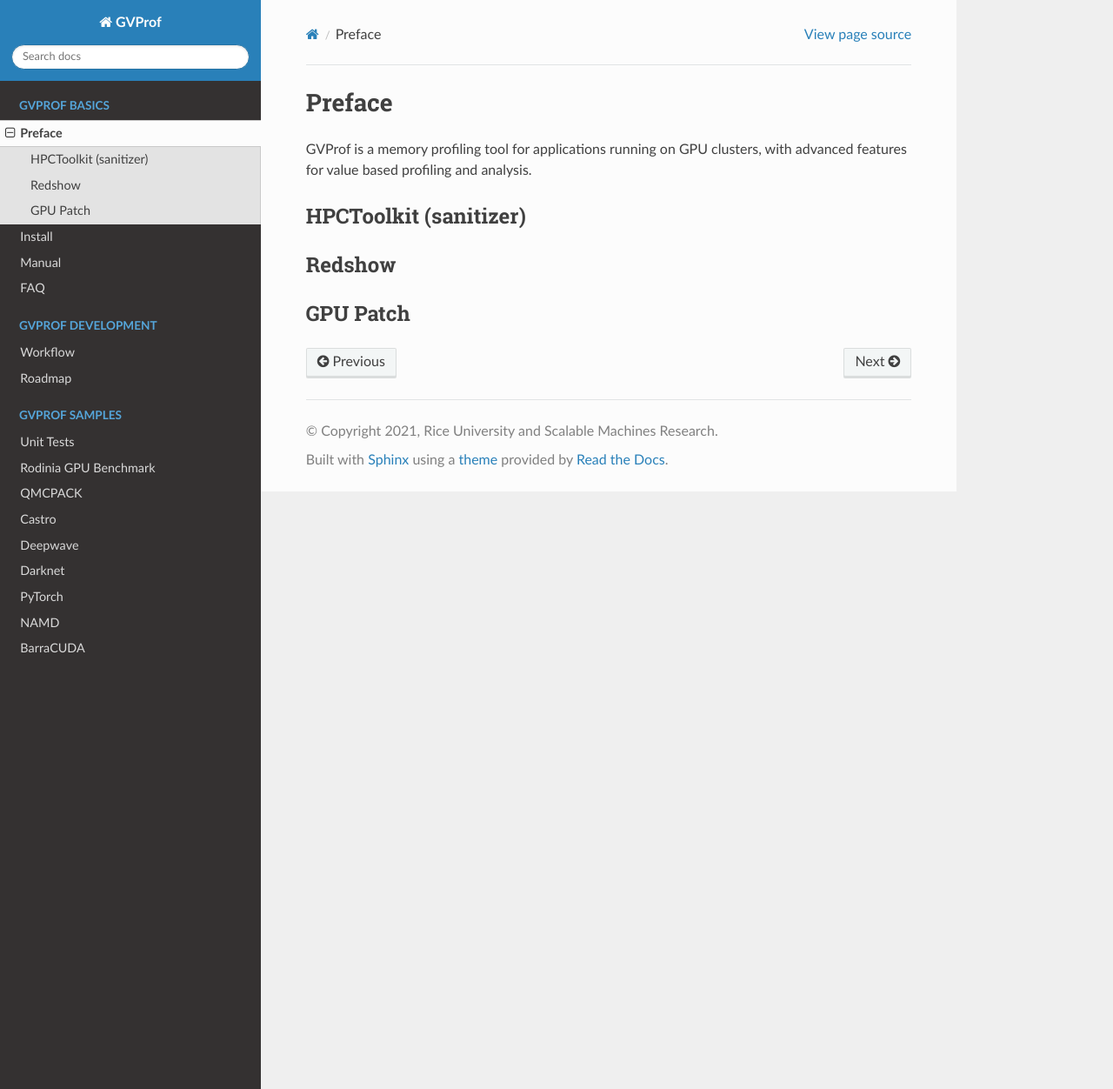
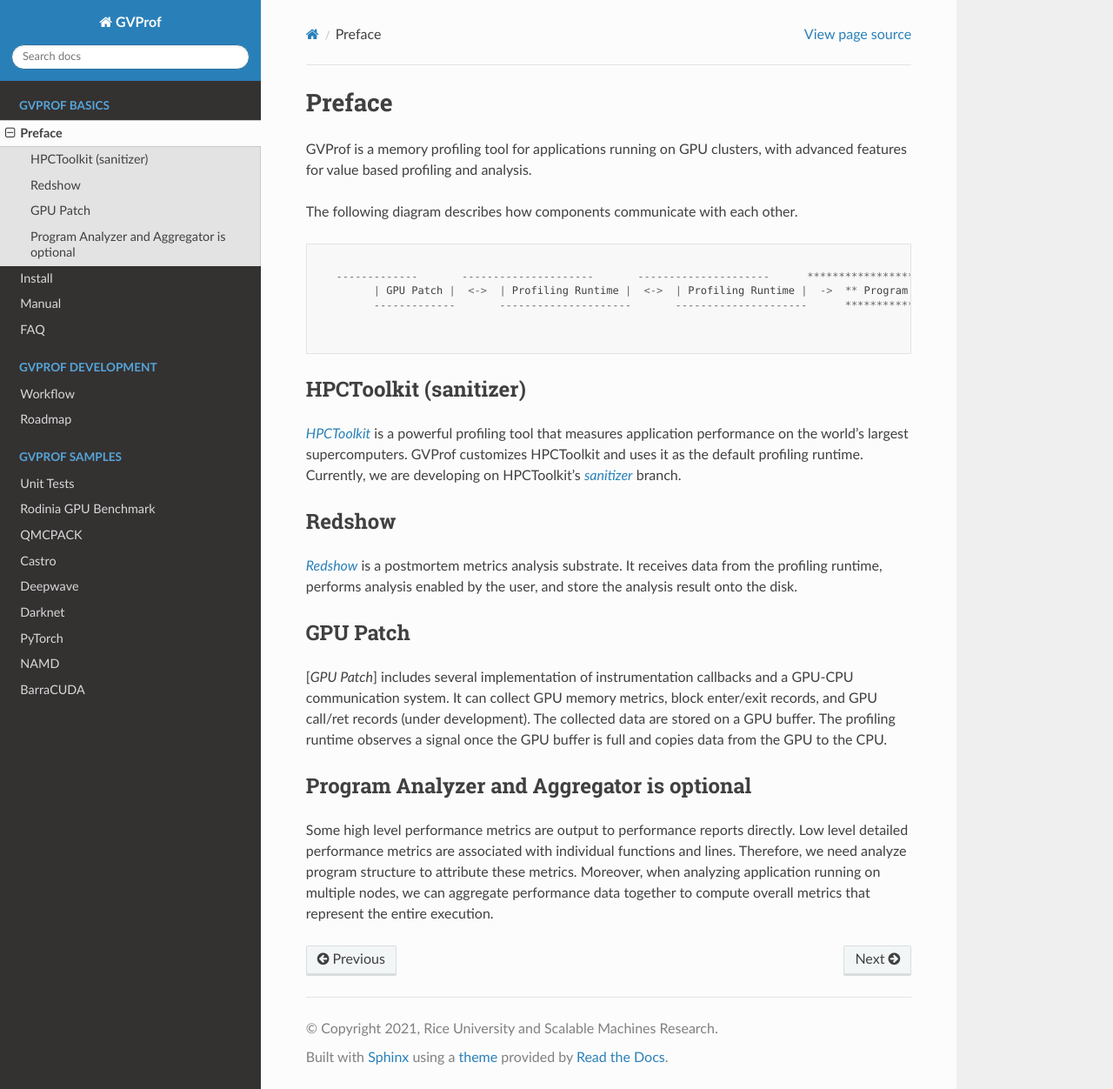
Before and after one commit to GVProf/GVProf, a Sphinx documentation site: the page built from docs/preface.md, in a window 1280 px wide and 1252 px high. Shown: the whole window at 87% size. Built offline with Sphinx 7.4.7 and the Read the Docs theme 2.0.0, drawn with Linux system fonts in a browser that asks for light colours; pages that are not in the unit, such as notebooks, are missing from menus.

Commit message:
Update docs

````diff
--- a/docs/index.rst
+++ b/docs/index.rst
@@ -34,7 +34,7 @@ GVProf's code is available on `Github <https://github.com/Jokeren/GVProf>`_.
    gviewer
 
 .. toctree::
-   :maxdepth: 1
+   :maxdepth: 3
    :caption: GVProf Samples
 
    unit_tests
--- a/docs/preface.md
+++ b/docs/preface.md
@@ -2,8 +2,39 @@
 
 GVProf is a memory profiling tool for applications running on GPU clusters, with advanced features for value based profiling and analysis.
 
+The following diagram describes how components communicate with each other.
+
+```
+
+   -------------       ---------------------       ---------------------      *************************************
+	 | GPU Patch |  <->  | Profiling Runtime |  <->  | Profiling Runtime |  ->  ** Program Analyzer and Aggregator **  ->  Performance Reports
+	 -------------       ---------------------       ---------------------      *************************************
+	 																													|                                                               /|\
+																														|----------------------------------------------------------------|
+
+```
+
 ## HPCToolkit (sanitizer)
+
+[*HPCToolkit*](http://hpctoolkit.org/) is a powerful profiling tool that measures application performance on the world's largest supercomputers.
+GVProf customizes HPCToolkit and uses it as the default profiling runtime.
+Currently, we are developing on HPCToolkit's [*sanitizer*](https://github.com/GVProf/hpctoolkit) branch.
 
 ## Redshow
 
+[*Redshow*](https://github.com/GVProf/redshow) is a postmortem metrics analysis substrate.
+It receives data from the profiling runtime, performs analysis enabled by the user, and store the analysis result onto the disk.
+
 ## GPU Patch
+
+[*GPU Patch*] includes several implementation of instrumentation callbacks and a GPU-CPU communication system.
+It can collect GPU memory metrics, block enter/exit records, and GPU call/ret records (under development).
+The collected data are stored on a GPU buffer.
+The profiling runtime observes a signal once the GPU buffer is full and copies data from the GPU to the CPU.
+
+## Program Analyzer and Aggregator is optional
+
+Some high level performance metrics are output to performance reports directly.
+Low level detailed performance metrics are associated with individual functions and lines.
+Therefore, we need analyze program structure to attribute these metrics.
+Moreover, when analyzing application running on multiple nodes, we can aggregate performance data together to compute overall metrics that represent the entire execution.
````
